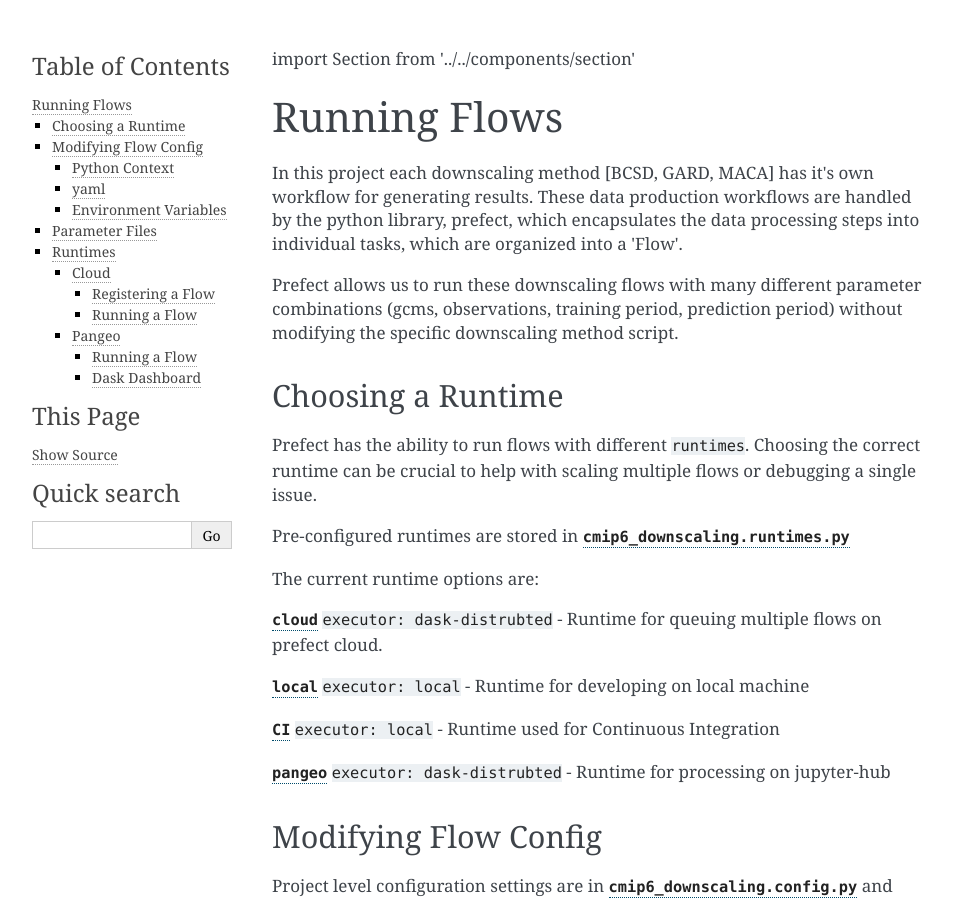
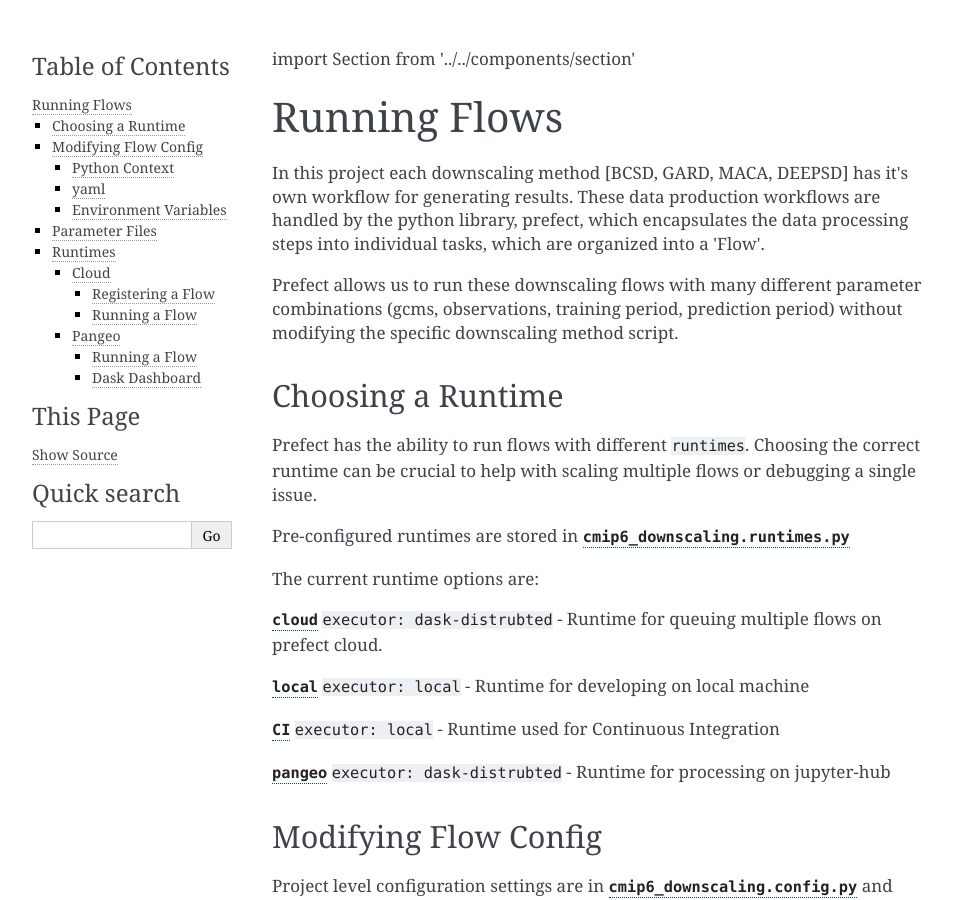
Before and after one commit to carbonplan/cmip6-downscaling, a Sphinx documentation site: the page built from docs/pages/cmip6-downscaling/running-flows.md, in a window 1280 px wide and 900 px high. Shown: the whole window, without its empty margins (148-1101 px from the left). Built offline with Sphinx 7.4.7, drawn with Linux system fonts in a browser that asks for light colours.

Commit message:
[docs] add deepsd to api docs

```diff
--- a/docs/pages/cmip6-downscaling/running-flows.md
+++ b/docs/pages/cmip6-downscaling/running-flows.md
@@ -2,7 +2,7 @@
 
 # Running Flows
 
-In this project each downscaling method [BCSD, GARD, MACA] has it's own workflow for generating results. These data production workflows are handled by the python library, prefect, which encapsulates the data processing steps into individual tasks, which are organized into a 'Flow'.
+In this project each downscaling method [BCSD, GARD, MACA, DEEPSD] has it's own workflow for generating results. These data production workflows are handled by the python library, prefect, which encapsulates the data processing steps into individual tasks, which are organized into a 'Flow'.
 
 Prefect allows us to run these downscaling flows with many different parameter combinations (gcms, observations, training period, prediction period) without modifying the specific downscaling method script.
 
```
Also changed, not shown: docs/api.md (+16 -0 lines).
